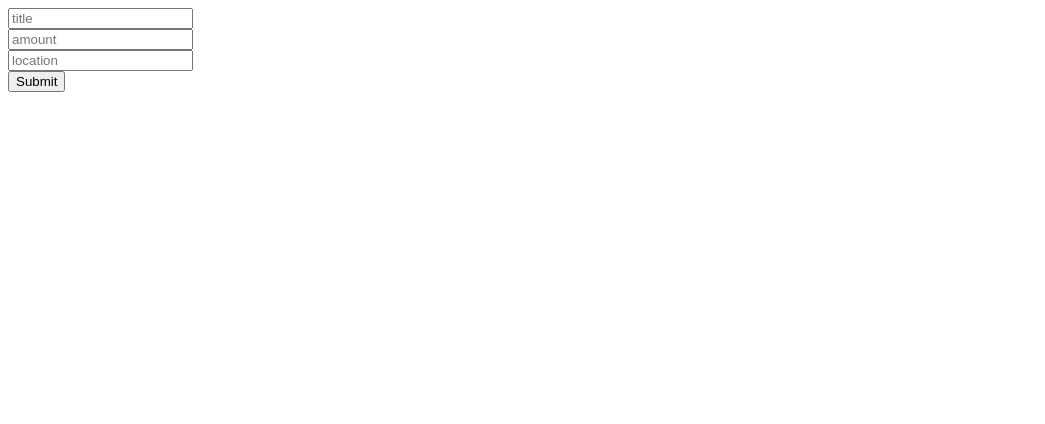
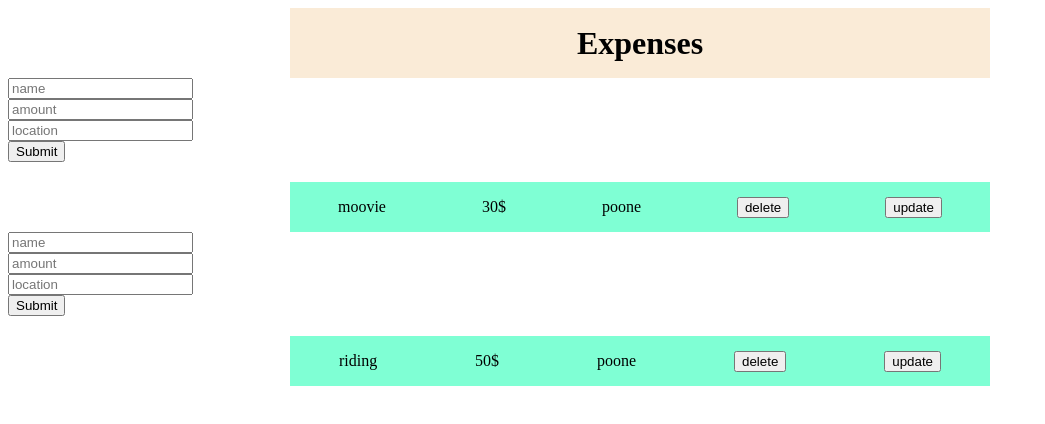
Before and after one commit to arifahd92/sharpener_react, a React (Create React App) app: page / in a window 1280 px wide. Shown: the top 424 px of the page, without its empty margins (0-1045 px from the left). Built offline with nearby package versions, Linux system fonts and the light colour scheme.

Commit message:
sent data up side child to parent

```diff
--- a/src/App.js
+++ b/src/App.js
@@ -7,7 +7,7 @@ import ExpenseForm from "./components/ExpenseForm";
 export default function App() {
   return (
     <div>
-      <ExpenseForm />
+      <Wrapper />
     </div>
   );
 }
--- a/src/components/ExpenseForm.js
+++ b/src/components/ExpenseForm.js
@@ -1,8 +1,8 @@
 import React, { useState } from "react";
 
-export default function ExpenseWithInput() {
+export default function ExpenseForm(props) {
   const [inputState, setInputState] = useState({
-    title: "",
+    name: "",
     amount: 0,
     location: "",
   });
@@ -10,15 +10,16 @@ export default function ExpenseWithInput() {
     console.log(e.preventDefault());
     console.log("form submitted");
     console.log(inputState);
+    props.getdata(inputState);
   }
   return (
     <>
       <form action="#" onSubmit={handleSubmit}>
         <input
           type="text"
-          placeholder="title"
+          placeholder="name"
           onChange={(e) =>
-            setInputState({ ...inputState, title: e.target.value })
+            setInputState({ ...inputState, name: e.target.value })
           }
         />
         <br />
--- a/src/components/Expenses.js
+++ b/src/components/Expenses.js
@@ -1,7 +1,7 @@
 import React, { useState } from "react";
 import "./expenses.css";
-
-const Expenses = ({ cindex, name, amount, location, delFunc }) => {
+import ExpenseForm from "./ExpenseForm";
+const Expenses = ({ cindex, name, amount, location, delFunc, addexpense }) => {
   console.log(name);
   console.log(cindex);
   const [prevName, setPrevName] = useState(name);
@@ -10,16 +10,24 @@ const Expenses = ({ cindex, name, amount, location, delFunc }) => {
     setPrevName("updated");
     setPrevAmount(100);
   };
+  function getdata(dataobject) {
+    console.log("from get data");
+    console.log(dataobject);
+    addexpense(dataobject);
+  }
   return (
+    <>
+      <ExpenseForm getdata={getdata} />
       <div className="maincont">
         <div className="cont-item">
-        <div className="name">{prevName + " " + cindex}</div>
+          <div className="name">{prevName}</div>
           <div className="price">{prevAmount + "$"}</div>
           <div className="location">{location}</div>
           <button onClick={() => delFunc(cindex)}> delete</button>
           <button onClick={updateExpenses}>update</button>
         </div>
       </div>
+    </>
   );
 };
 export default Expenses;
--- a/src/components/Wrapper.js
+++ b/src/components/Wrapper.js
@@ -2,23 +2,36 @@ import React, { useEffect, useState } from "react";
 import Expenses from "./Expenses";
 
 const Wrapper = () => {
-    const [updatedExpenses, setUpdatedExpenses] = useState([]);
-
-    const expensedata = [
+    let expensedata = [
         {
             name: "moovie",
             amount: 30,
             location: "poone",
         },
+        {
+            name: "riding",
+            amount: 50,
+            location: "poone",
+        },
     ];
+    const [updatedExpenses, setUpdatedExpenses] = useState(expensedata);
 
+
+    const addexpense = (data) => {
+        console.log("from addexpense")
+        console.log(data)
+        expensedata = [...updatedExpenses, data]
+        console.log("i m finel data")
+        console.log(expensedata)
+        setUpdatedExpenses(expensedata)
+    }
     useEffect(() => {
         const expenses = [];
-        for (let i = 0; i < 100; i++) {
+        for (let i = 0; i < expensedata.length; i++) {
             expenses.push({
-                name: expensedata[0].name,
-                amount: expensedata[0].amount,
-                location: expensedata[0].location,
+                name: expensedata[i].name,
+                amount: expensedata[i].amount,
+                location: expensedata[i].location,
                 cindex: i,
             });
         }
@@ -36,7 +49,7 @@ const Wrapper = () => {
                 <h1>Expenses</h1>
             </div>
             {updatedExpenses.map((expense) => (
-                <Expenses
+                <Expenses addexpense={addexpense}
                     key={expense.key}
                     name={expense.name}
                     amount={expense.amount}
```
Lines whose indentation alone changed are shown as unchanged.
